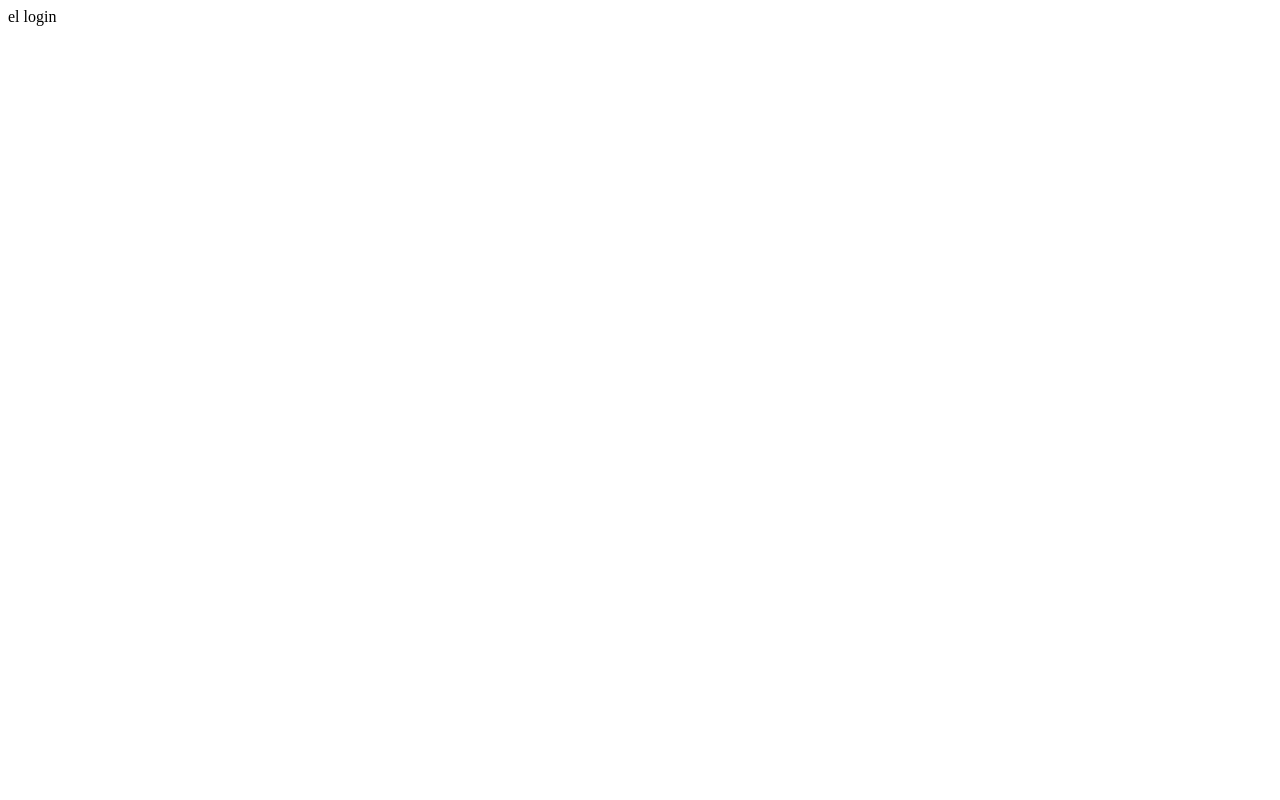
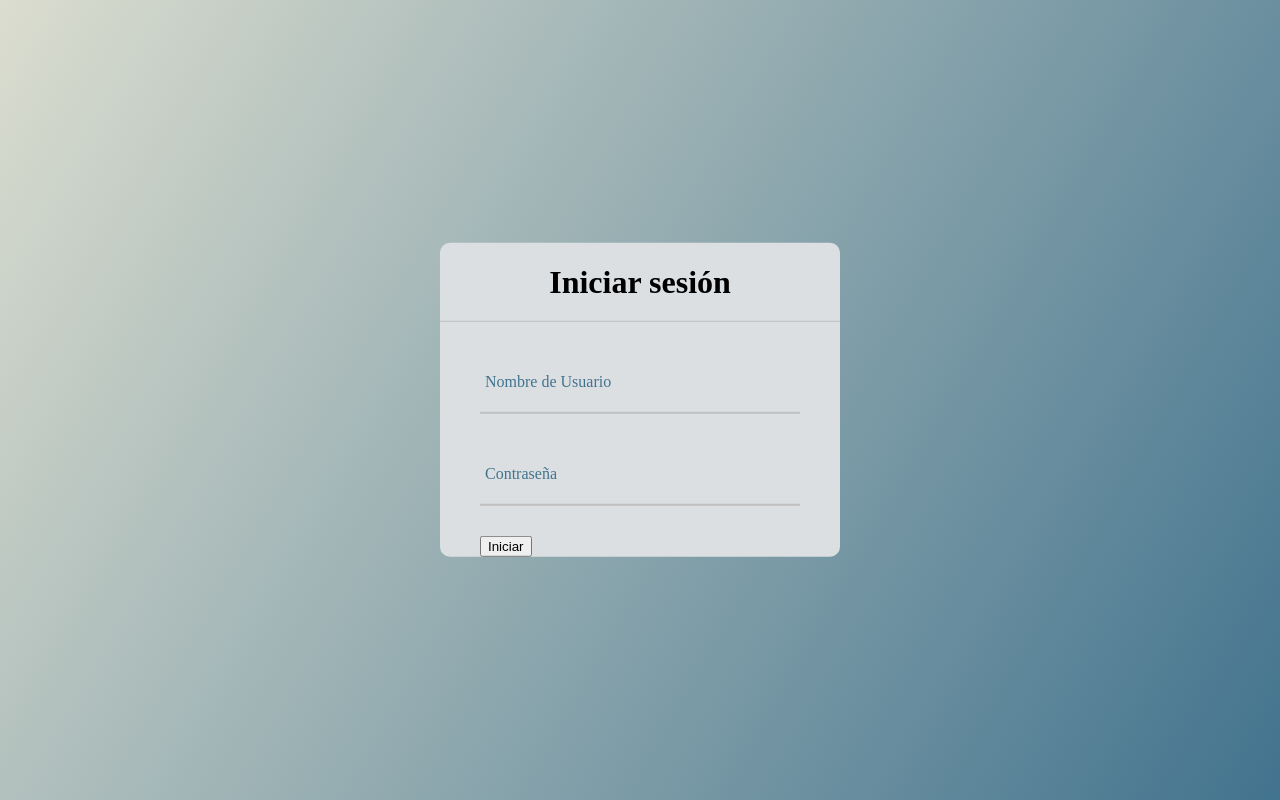
Before and after one commit to Aleman0510/Integradora-I, a plain HTML site: page login.html in a window 1280 px wide. Drawn offline with Linux system fonts and the light colour scheme; files that its build step writes are made by us from their sources.

Commit message:
esqueleto login

```diff
--- a/login.html
+++ b/login.html
@@ -1,11 +1,26 @@
 <!DOCTYPE html>
-<html lang="en">
+<html lang="es">
 <head>
     <meta charset="UTF-8">
+    <meta http-equiv="X-UA-Compatible" content="IE=edge">
     <meta name="viewport" content="width=device-width, initial-scale=1.0">
-    <title>Document</title>
+    <title>Login</title>
+    <link rel="stylesheet" href="main.css">
 </head>
 <body>
-  el login
+    <div class="formulario">
+        <h1>Iniciar sesión</h1>
+        <form method="post">
+           <div class="input-container">
+               <input type="text" required>
+               <label>Nombre de Usuario</label>
+           </div>
+           <div class="input-container">
+               <input type="password" required>
+               <label>Contraseña</label>
+           </div>
+           <input type="submit" value="Iniciar">
+        </form>
+    </div>
 </body>
 </html>
--- a/styles/main.css
+++ b/styles/main.css
@@ -0,0 +1,64 @@
+/* Clases para Login*/
+body {
+    margin: 0;
+    padding: 0;
+    font-family: montserrat;
+    background: linear-gradient(120deg, #DBDDCF, #42738E);
+    height: 100vh;
+}
+
+.formulario {
+    position: absolute;
+    top: 50%;
+    left: 50%;
+    transform: translate(-50%, -50%);
+    width: 400px;
+    background: #DBDFE2;
+    border-radius: 10px;
+}
+
+.formulario h1 {
+    text-align: center;
+    padding: 0 0 20px 0;
+    border-bottom: 1px solid silver;
+}
+
+.formulario form {
+    padding: 0 40px;
+    box-sizing: border-box;
+}
+
+.input-container {
+    position: relative;
+    border-bottom: 2px solid silver;
+    margin: 30px 0;
+}
+
+.input-container input {
+    width: 100%;
+    padding: 10px 0;
+    height: 40px;
+    font-size: 16px;
+    border: none;
+    background: none;
+    outline: none;
+}
+
+.input-container label {
+    position: absolute;
+    top: 50%;
+    left: 5px;
+    color: #42738E;
+    transform: translateY(-50%);
+    font-size: 16px;
+    pointer-events: none;
+    transition: 0.5s;
+}
+
+.input-container input:focus ~ label,
+.input-container input:valid ~ label {
+    top: -5px;
+    left: 5px;
+    font-size: 12px;
+    color: #333;
+}
```
